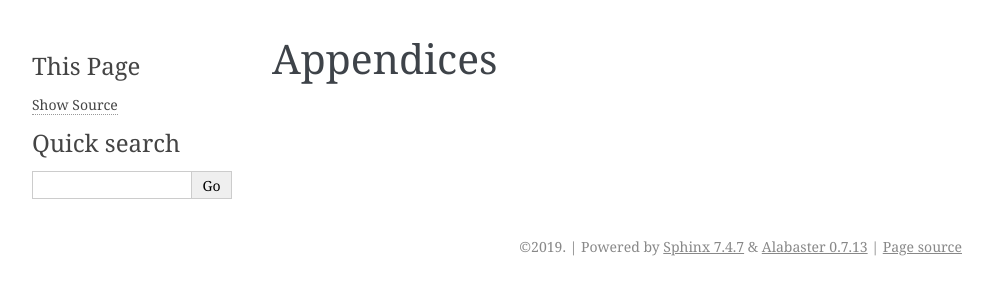
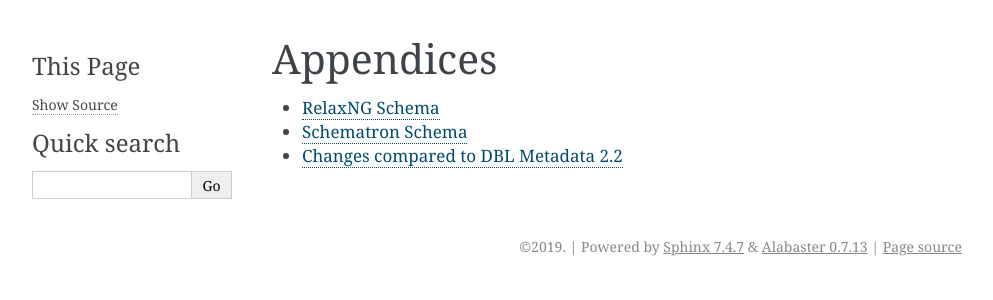
Before and after one commit to bible-technology/scripture-burrito, a Sphinx documentation site: the page built from docs/appendices.rst, in a window 1280 px wide. Shown: the top 300 px of the page, without its empty margins (148-1141 px from the left). Built offline with Sphinx 7.4.7, drawn with Linux system fonts in a browser that asks for light colours; pages that are not in the unit, such as notebooks, are missing from menus.

Commit message:
Appendix sections

```diff
--- a/docs/appendices.rst
+++ b/docs/appendices.rst
@@ -1,3 +1,8 @@
 ##########
 Appendices
 ##########
+
+.. toctree::
+   appendix_relaxng_schema
+   appendix_schematron_schema
+   appendix_dbl_2_2_changes
--- /dev/null
+++ b/docs/appendix_dbl_2_2_changes.rst
@@ -0,0 +1,3 @@
+####################################
+Changes compared to DBL Metadata 2.2
+####################################
--- /dev/null
+++ b/docs/appendix_relaxng_schema.rst
@@ -0,0 +1,3 @@
+##############
+RelaxNG Schema
+##############
--- /dev/null
+++ b/docs/appendix_schematron_schema.rst
@@ -0,0 +1,3 @@
+#################
+Schematron Schema
+#################
```
